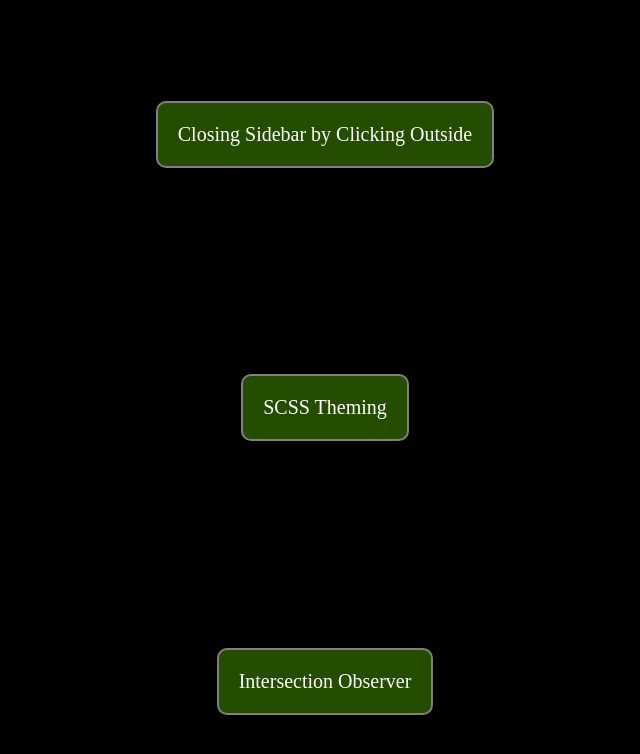
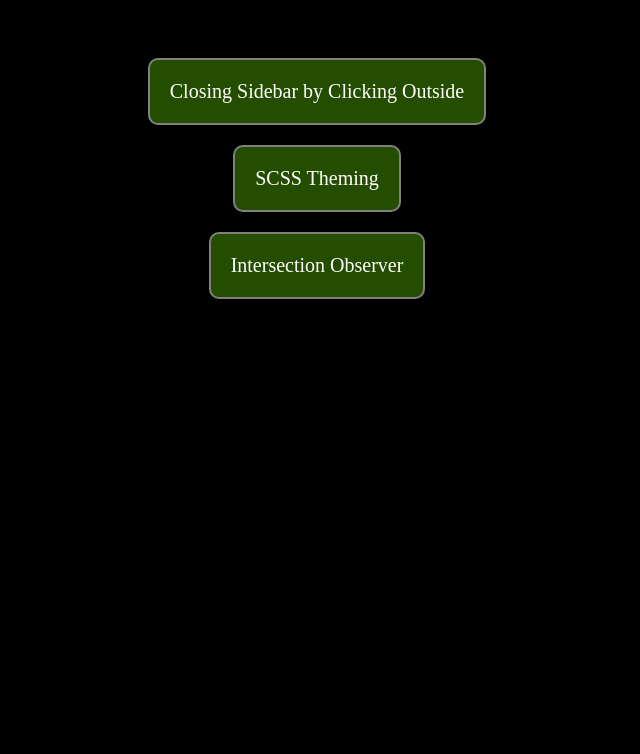
Before and after one commit to satyam-seth-learnings/css_experiments, a plain HTML site: page index.html in a window 1280 px wide. Shown: the whole page, without its empty margins (323-963 px from the left). Drawn offline with Linux system fonts and the light colour scheme.

Commit message:
add root index

```diff
--- a/index.html
+++ b/index.html
@@ -7,8 +7,7 @@
     <title>Document</title>
     <style>
         body{
-            height: 100vh;
-            width: 100%;
+            padding-top: 50px;
             display: grid;
             place-items: center;
             gap: 20px;
```
Also changed, not shown: Intersection Observer/README.md (added).
